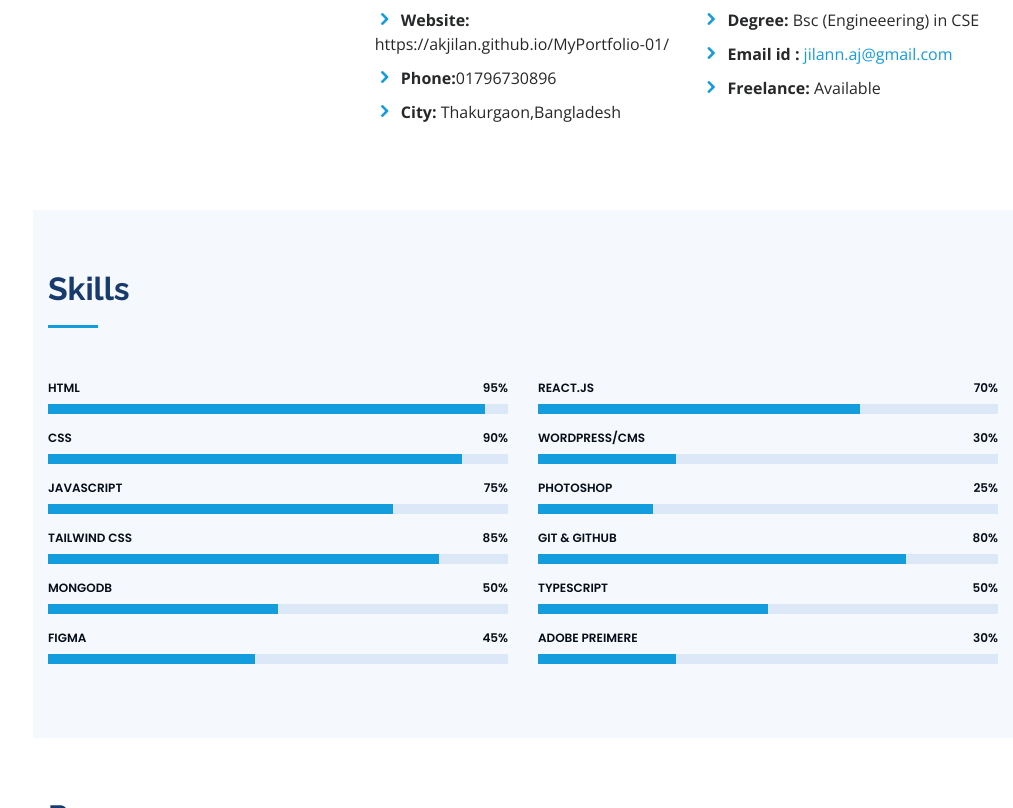
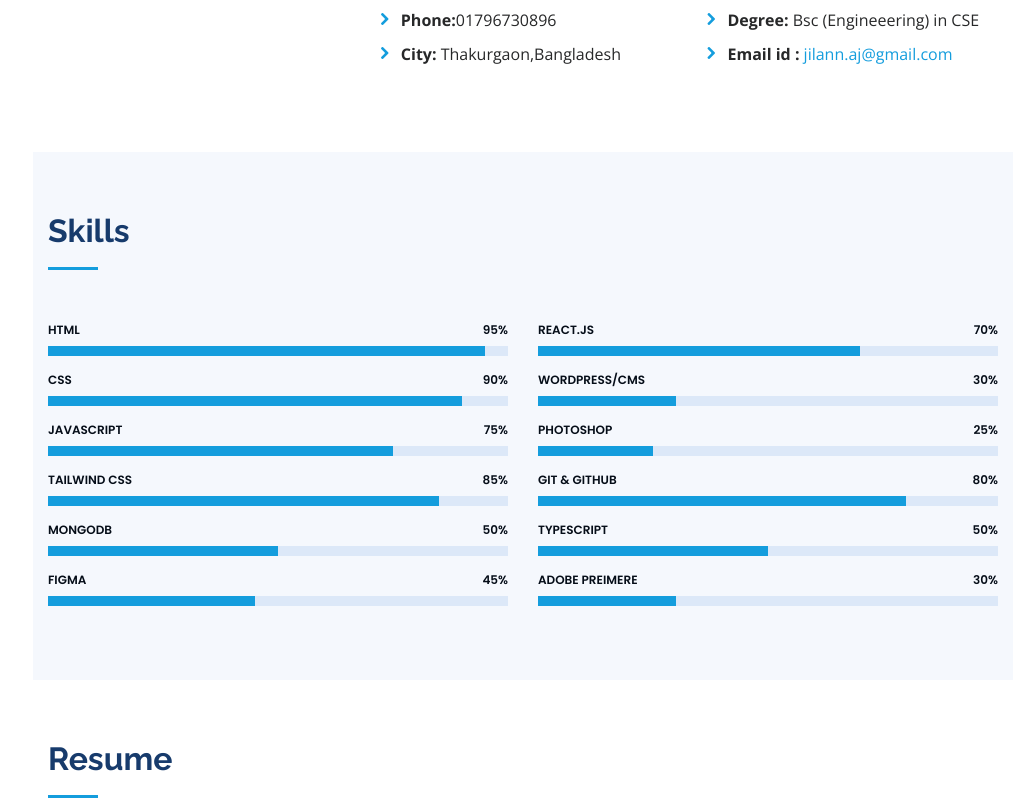
Before and after one commit to akjilan/MyPortfolio-01, a plain HTML site: page index.html in a window 1280 px wide. Shown: the part 1099-1907 px from the top of the page, without its empty margins (267-1280 px from the left). Drawn offline with nearby package versions, Linux system fonts and the light colour scheme.

Commit message:
arranged

```diff
--- a/index.html
+++ b/index.html
@@ -217,11 +217,7 @@
                       <i class="icofont-rounded-right"></i>
                       <strong>Birthday:</strong> 29 july 1998
                     </li>
-                    <li>
-                      <i class="icofont-rounded-right"></i>
-                      <strong>Website:</strong>
-                      https://akjilan.github.io/MyPortfolio-01/
-                    </li>
+
                     <li>
                       <i class="icofont-rounded-right"></i>
                       <strong>Phone:</strong>01796730896
@@ -247,10 +243,7 @@
                       <strong>Email id : </strong>
                       <a href="jilann.aj@gmail.com">jilann.aj@gmail.com</a>
                     </li>
-                    <li>
-                      <i class="icofont-rounded-right"></i>
-                      <strong>Freelance:</strong> Available
-                    </li>
+
                   </ul>
                 </div>
               </div>
```
